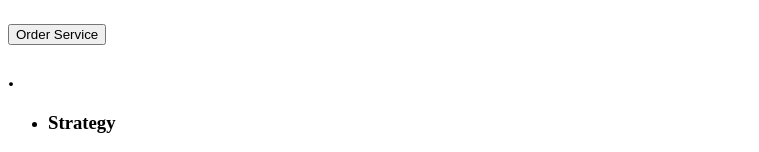
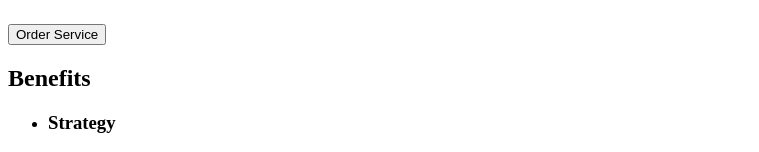
Before and after one commit to IvanGodPro24/goit-markup-hw-01, a plain HTML site: page index.html in a window 1280 px wide. Shown: the part 191-343 px from the top of the page, without its empty margins (0-759 px from the left). Drawn offline with Linux system fonts and the light colour scheme.

Commit message:
Refactor homework

```diff
--- a/index.html
+++ b/index.html
@@ -32,7 +32,7 @@
       </section>
 
       <section>
-        <h2>.</h2>
+        <h2>Benefits</h2>
         <ul>
           <li>
             <h3>Strategy</h3>
```
Also changed, not shown: images/img-1.jpg, images/img-2.jpg, images/img-3.jpg, images/img-4.jpg.
